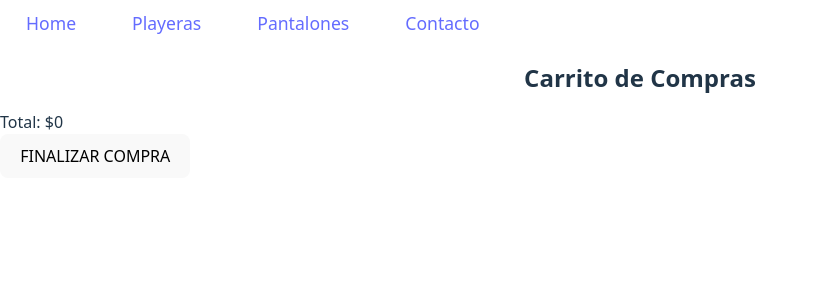
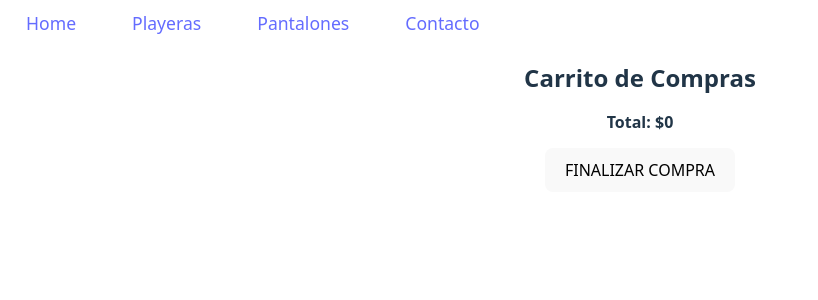
Before and after one commit to AMQ-uiroga/repo-React, a React (Vite) app: page /repo-React/cart in a window 1280 px wide. Shown: the top 300 px of the page, without its empty margins (0-818 px from the left). Built offline with nearby package versions, Linux system fonts and the light colour scheme.

Commit message:
se agregaron ajustes

```diff
--- a/src/components/CartTotals.jsx
+++ b/src/components/CartTotals.jsx
@@ -37,8 +37,10 @@ export const CartTotals = () => {
 
   return (
     <Container>
-      <div>Total: ${total()}</div>
-      <button onClick={sendOrder}>FINALIZAR COMPRA</button>
+      <div className="titulo-carrito "> Total: ${total()}</div>
+      <div className="titulo-carrito">
+      <button  onClick={sendOrder} className="fw-bold" >FINALIZAR COMPRA</button>
+      </div>
     </Container>
   );
 };
--- a/src/components/ItemDetailContainer.jsx
+++ b/src/components/ItemDetailContainer.jsx
@@ -2,20 +2,22 @@ import { Container, Card } from "react-bootstrap";
 import { useContext } from "react"
 import { CartContext } from "../context/cartContext";
 import { Button } from "react-bootstrap";
+import ListGroup from 'react-bootstrap/ListGroup';
+
 
 export const ItemDetailContainer = ({ prod }) => {
   const { addItem } = useContext(CartContext)
 
   return (
   <Container className="d-flex flex-wrap product">
-    /
+
     <Card key={prod.id} style={{ flex: 1 }}>
       <Card.Img variant="top" src={prod.imgId} height="200" />
-      <Card.Body>
-        <Card.Title>
+       <Card.Body>
+        <Card.Title className="text-center">
           <strong>Nombre:</strong> {prod.name}
         </Card.Title>
-        <Card.Text>
+        <Card.Text className="text-center">
           <strong>Detalle:</strong> {prod.detail}
         </Card.Text>
         <Card.Text>
@@ -31,6 +33,7 @@ export const ItemDetailContainer = ({ prod }) => {
           Agregar al carrito
         </Button>
       </Card.Body>
+
     </Card>
   </Container>)
 };
--- a/src/index.css
+++ b/src/index.css
@@ -68,6 +68,7 @@ button:focus-visible {
 .titulo-carrito {
     text-align: center;
     margin:14px;
+    font-weight: bold;
 }
 
 @media (prefers-color-scheme: light) {
```
